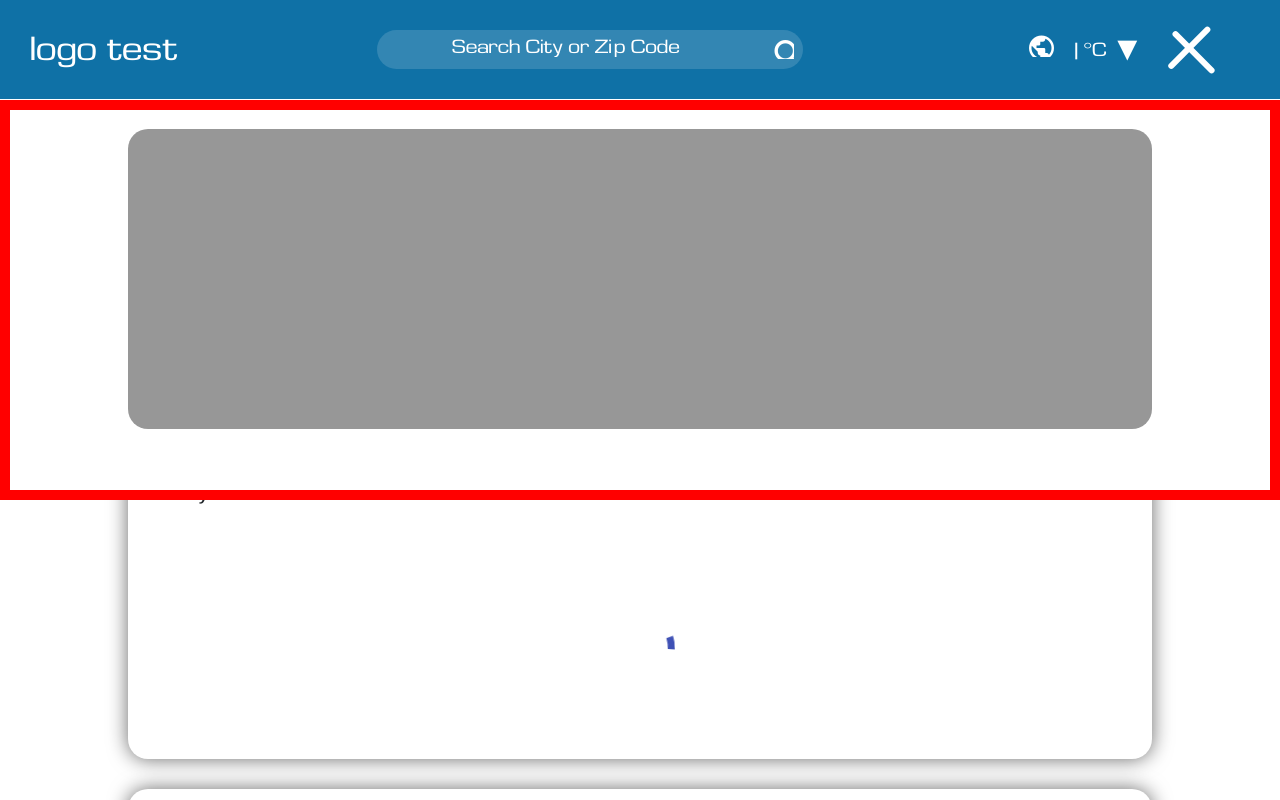
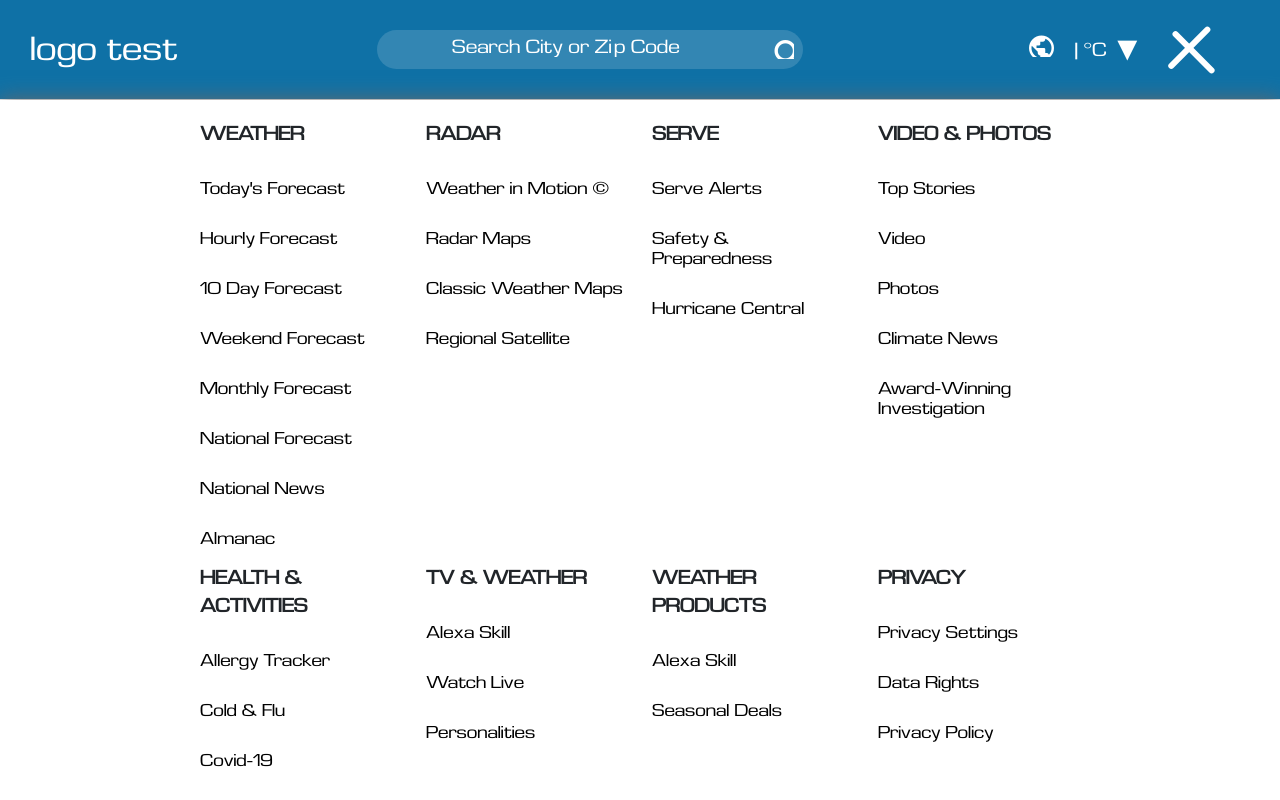
Before and after one commit to MatinKHD/WeatherAPI, an Angular app: page /weather in a window 1280 px wide. Both pictures are taken after a click on the button 1216 px from the left and 49 px from the top of the page. Shown: the top 800 px of the page. Built offline with nearby package versions, Linux system fonts and the light colour scheme.

Commit message:
completing navbar design

```diff
--- a/src/app/weather/navbar/navbar.component.html
+++ b/src/app/weather/navbar/navbar.component.html
@@ -1,30 +1,4 @@
-<!--<mat-toolbar class="navbar" color="primary">-->
-<!--  <div>-->
-<!--    <a class="logo" href="">-->
-<!--      <mat-icon class="logo-icon">flood</mat-icon>-->
-<!--    </a>-->
-<!--  </div>-->
-<!--  <div class="d-flex justify-content-center align-items-center">-->
 
-<!--    <div class="search-box">-->
-<!--      <input (keyup)="getValueOfSearchBox($event)" [matAutocomplete]="auto" id="input"-->
-<!--             matInput placeholder="enter your city"-->
-<!--             type="text">-->
-<!--      <button (click)="changeCity()">-->
-<!--        <mat-icon>search</mat-icon>-->
-<!--      </button>-->
-<!--      <mat-autocomplete #auto="matAutocomplete" autoActiveFirstOption>-->
-<!--        <mat-option (click)="getValueFromSearchBox(option.name)" *ngFor="let option of options"-->
-<!--                    [value]="option.name">-->
-<!--          {{option.name}}-->
-<!--        </mat-option>-->
-<!--      </mat-autocomplete>-->
-<!--    </div>-->
-<!--  </div>-->
-<!--  <div>-->
-<!--    <button mat-raised-button>Dark Mode</button>-->
-<!--  </div>-->
-<!--</mat-toolbar>-->
 <div class="nav-bar">
   <div class="logo">
     <a href="">logo test</a>
@@ -52,7 +26,7 @@
         <span>| °C</span>
         <span>&blacktriangledown;</span>
       </button>
-      <button class="sub-more-second-button">
+      <button (click)="moreInfo()" class="sub-more-second-button">
         <div class="collapse-btn">
           <div class="burger-one"></div>
           <div class="burger-two"></div>
@@ -61,15 +35,118 @@
       </button>
     </div>
   </div>
-
 </div>
 <div *ngIf="continentElement" class="continent-selector">
   <div class="first-sub-continent">
-
+    <div class="btn-box">
+      <a href="">°F</a>
+      <a href="">°C</a>
+      <a href="">Hybrid</a>
+    </div>
+    <div class="btn-description">
+      <p>Metric - C / millimeters / km / kmh / millibars</p>
+    </div>
   </div>
-  <div></div>
-  <div></div>
-  <div></div>
-  <div></div>
-  <div></div>
+  <div class="second-sub-continent">
+    <div class="continents">
+      <div class="header">
+        <h3>AMERICAS</h3>
+        <mat-icon>expand_more</mat-icon>
+      </div>
+    </div>
+    <div class="continents">
+      <div class="header">
+        <h3>AFRICA</h3>
+        <mat-icon>expand_more</mat-icon>
+      </div>
+    </div>
+    <div class="continents">
+      <div class="header">
+        <h3>ASIA PACIFIC</h3>
+        <mat-icon>expand_more</mat-icon>
+      </div>
+    </div>
+    <div class="continents">
+      <div class="header">
+        <h3>EUROPE</h3>
+        <mat-icon>expand_more</mat-icon>
+      </div>
+    </div>
+    <div class="continents">
+      <div (click)="country()" class="header">
+        <h3>MIDDLE EAST</h3>
+        <mat-icon>expand_more</mat-icon>
+      </div>
+      <div *ngIf="countries" class="countries">
+        <a href="">Iran</a>
+        <a href="">Iraq</a>
+        <a href="">Bahrian</a>
+        <a href="">Kuwait</a>
+        <a href="">Jordon</a>
+        <a href="">Saudi Arabia</a>
+        <a href="">United Arab Emirates</a>
+      </div>
+    </div>
+  </div>
 </div>
+<div *ngIf="moreInformation" class="more-info">
+  <div class="row sub-more-info">
+    <div class="sub-more-info-container col-12 col-sm-6 col-md-4 col-lg-3 col-xl-3">
+      <h3>WEATHER</h3>
+      <a href="">Today's Forecast</a>
+      <a href="">Hourly Forecast</a>
+      <a href="">10 Day Forecast</a>
+      <a href="">Weekend Forecast</a>
+      <a href="">Monthly Forecast</a>
+      <a href="">National Forecast</a>
+      <a href="">National News</a>
+      <a href="">Almanac</a>
+    </div>
+    <div class="sub-more-info-container col-12 col-sm-6 col-md-4 col-lg-3 col-xl-3">
+      <h3>RADAR</h3>
+      <a href="">Weather in Motion &COPY;</a>
+      <a href="">Radar Maps</a>
+      <a href="">Classic Weather Maps</a>
+      <a href="">Regional Satellite</a>
+    </div>
+    <div class="sub-more-info-container col-12 col-sm-6 col-md-4 col-lg-3 col-xl-3">
+      <h3>SERVE</h3>
+      <a href="">Serve Alerts</a>
+      <a href="">Safety & Preparedness</a>
+      <a href="">Hurricane Central</a>
+    </div>
+    <div class="sub-more-info-container col-12 col-sm-6 col-md-4 col-lg-3 col-xl-3">
+      <h3>VIDEO & PHOTOS</h3>
+      <a href="">Top Stories</a>
+      <a href="">Video</a>
+      <a href="">Photos</a>
+      <a href="">Climate News</a>
+      <a href="">Award-Winning Investigation</a>
+    </div>
+    <div class="sub-more-info-container col-12 col-sm-6 col-md-4 col-lg-3 col-xl-3">
+      <h3>HEALTH & ACTIVITIES</h3>
+      <a href="">Allergy Tracker</a>
+      <a href="">Cold & Flu</a>
+      <a href="">Covid-19</a>
+      <a href="">Water Scarcity</a>
+      <a href="">Air Quality Forecast</a>
+    </div>
+    <div class="sub-more-info-container col-12 col-sm-6 col-md-4 col-lg-3 col-xl-3">
+      <h3>TV & WEATHER</h3>
+      <a href="">Alexa Skill</a>
+      <a href="">Watch Live</a>
+      <a href="">Personalities</a>
+    </div>
+    <div class="sub-more-info-container col-12 col-sm-6 col-md-4 col-lg-3 col-xl-3">
+      <h3>WEATHER PRODUCTS</h3>
+      <a href="">Alexa Skill</a>
+      <a href="">Seasonal Deals</a>
+    </div>
+    <div class="sub-more-info-container col-12 col-sm-6 col-md-4 col-lg-3 col-xl-3">
+      <h3>PRIVACY</h3>
+      <a href="">Privacy Settings</a>
+      <a href="">Data Rights</a>
+      <a href="">Privacy Policy</a>
+    </div>
+  </div>
+</div>
--- a/src/app/weather/navbar/navbar.component.scss
+++ b/src/app/weather/navbar/navbar.component.scss
@@ -219,9 +219,145 @@ nav {
   width: 100%;
   position: absolute;
   top: 100px;
-  height: 400px;
   display: flex;
+  flex-flow: column;
   background: #ffffff;
-  border: 10px solid red;
+  box-shadow: 0 0 20px 0 dimgray;
+  //border: 10px solid red;
   transition: all .5s ease-in-out;
+  z-index: 1;
+
+  .first-sub-continent {
+    display: flex;
+    margin: 10px 10px;
+
+    .btn-box {
+      border: 1px solid rgba(105, 105, 105, 0.44);
+      border-radius: 40px;
+      display: flex;
+
+      a {
+        text-decoration: none;
+        font-size: 18px;
+        padding: 10px 35px;
+        transition: all .3s ease-in-out;
+        border-radius: 40px;
+      }
+
+      a:focus-within {
+        background-color: #0A58CA;
+        color: white;
+      }
+    }
+
+    .btn-description {
+      display: flex;
+      align-items: center;
+      padding-top: 10px;
+      margin: 0 10px;
+      color: rgba(105, 105, 105, 0.74);
+      font-size: 16px;
+    }
+  }
+
+  .second-sub-continent {
+    display: flex;
+    flex-flow: column;
+    margin: 10px;
+
+    .continents {
+      display: flex;
+      flex-flow: column;
+
+      .header {
+        display: flex;
+        justify-content: space-between;
+        cursor: pointer;
+
+        * {
+          padding: 5px 20px;
+          font-size: 20px;
+          font-weight: bold;
+          transition: all .2s ease-in-out;
+        }
+
+        mat-icon {
+          font-size: 28px;
+          font-weight: lighter;
+          color: #0A58CA;
+        }
+      }
+
+      .header:hover {
+        * {
+          color: #0A58CA;
+        }
+      }
+
+      .countries {
+        display: flex;
+        position: relative;
+        flex-flow: column;
+        padding: 5px 20px;
+
+        a {
+          text-decoration: none;
+          font-size: 20px;
+          color: rgba(0, 0, 0, 0.9);
+          padding: 20px 60px;
+        }
+
+        a:hover {
+          color: #0A58CA;
+        }
+      }
+    }
+
+    .continents:before {
+      content: '';
+      position: absolute;
+      width: 100%;
+      height: 1px;
+      background-color: rgba(105, 105, 105, 0.24);
+    }
+  }
 }
+
+.more-info {
+  width: 100%;
+  position: absolute;
+  top: 100px;
+  display: flex;
+  flex-flow: column;
+  background: #ffffff;
+  box-shadow: 0 0 20px 0 dimgray;
+  transition: all .5s ease-in-out;
+  z-index: 1;
+
+  .sub-more-info {
+    display: flex;
+    padding: 20px 200px;
+
+    .sub-more-info-container {
+      display: flex;
+      flex-flow: column;
+
+      h3 {
+        font-size: 20px;
+        font-weight: bold;
+      }
+
+      a {
+        padding: 15px 0;
+        font-size: 18px;
+        text-decoration: none;
+        color: black;
+        transition: all .1s ease-in-out;
+      }
+
+      a:hover {
+        color: #0A58CA;
+      }
+    }
+  }
+}
--- a/src/app/weather/navbar/navbar.component.ts
+++ b/src/app/weather/navbar/navbar.component.ts
@@ -19,6 +19,8 @@ export class NavbarComponent implements OnInit, OnChanges {
   filteredOptions?: Observable<string[]>;
   valueInput = '';
   continentElement = false;
+  countries = false;
+  moreInformation = false;
 
   constructor(
     private apiService: ApiService,
@@ -31,7 +33,6 @@ export class NavbarComponent implements OnInit, OnChanges {
 
   ngOnInit(): void {
     collapseAnimation();
-    this.continent();
   }
 
   //in each word that user write in search box we check that
@@ -71,6 +72,13 @@ export class NavbarComponent implements OnInit, OnChanges {
   // we use this to show or hide the continent selector.
   continent() {
     this.continentElement = !this.continentElement;
+  }
 
+  country() {
+    this.countries = !this.countries;
+  }
+
+  moreInfo() {
+    this.moreInformation = !this.moreInformation
   }
 }
```
